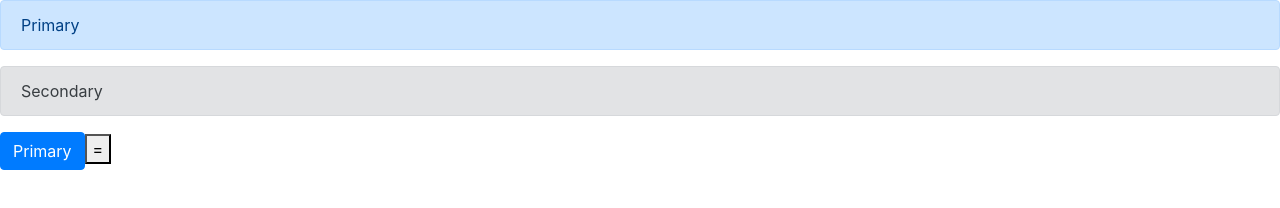
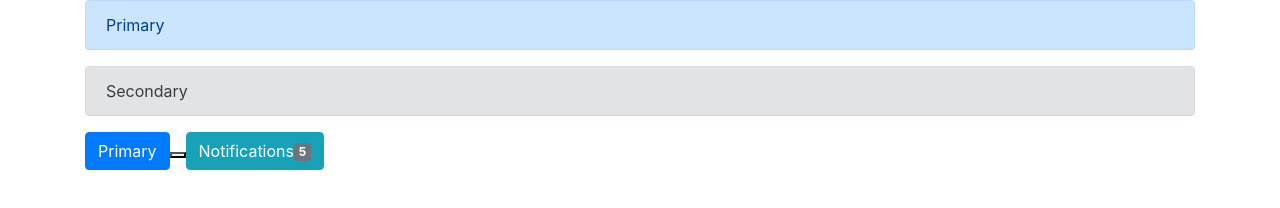
Before and after one commit to donavonhayes/Week7WEBSITE, a plain HTML site: page week7website/index.html in a window 1280 px wide. Drawn offline with nearby package versions, Linux system fonts and the light colour scheme.

Commit message:
8 commit

```diff
--- a/week7website/index.html
+++ b/week7website/index.html
@@ -5,8 +5,14 @@
     <meta name="viewport" content="width=device-width, initial-scale=1.0">
     <title>Document</title>
     <link rel="stylesheet" href="node_modules/bootstrap/dist/css/bootstrap.css">
+    <style>
+        div {
+            border-style: solid;
+            border-color:black
+        }
+    </style>
 </head>
-<body>
+<body class="container">
 
 
 <div class="alert alert-primary">
@@ -19,7 +25,9 @@
 
 <button class="btn btn-primary">Primary <Button>
 
-=
+<button class="btn btn-info">
+    Notifications<span class="badge badge-secondary">5</span>
+</button>
 
 <script src="node_modules/jquery/dist/jquery.js"></script>
 <script src="node_modules/bootstrap/dist/js/bootstrap.bundle.js"></script>
```
